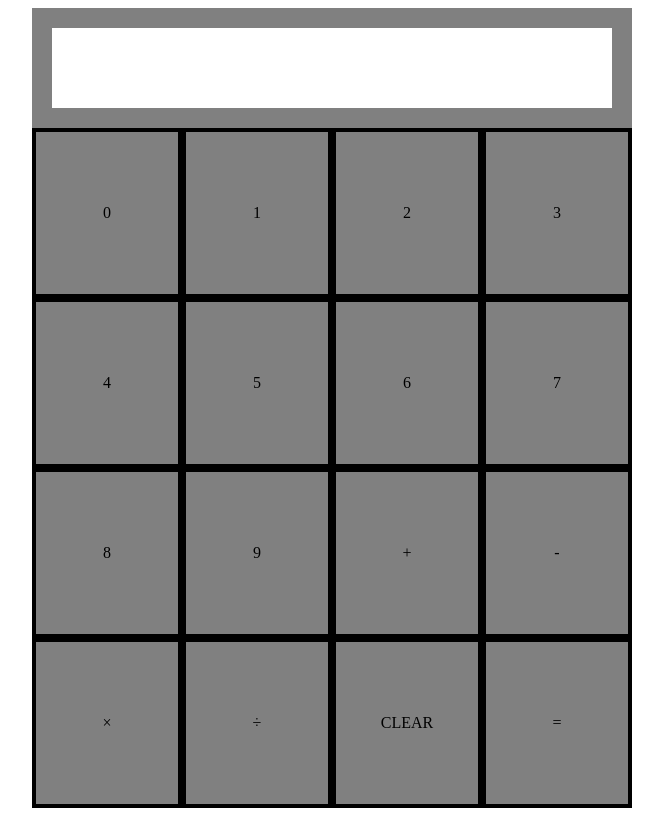
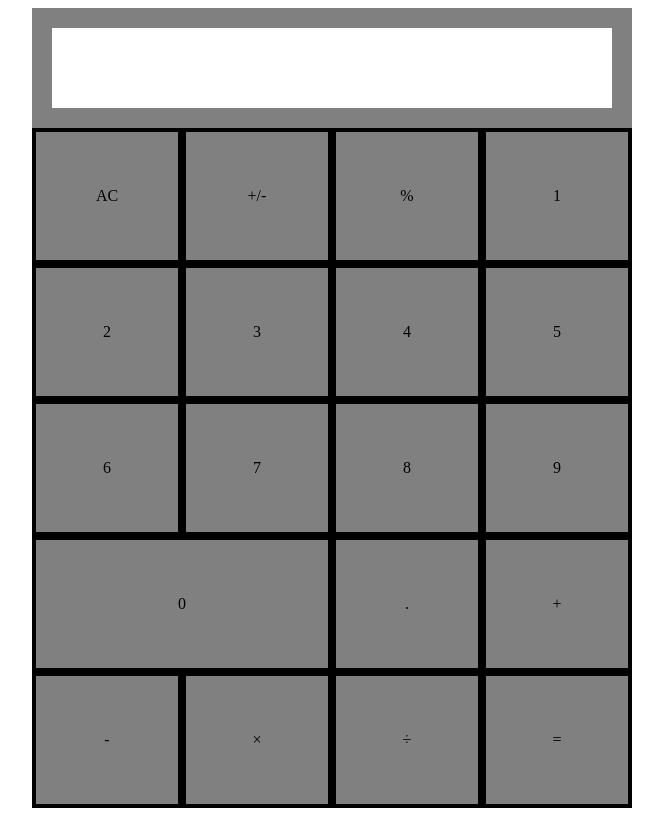
Before and after one commit to matthart10/calculator, a plain HTML site: page index.html in a window 1280 px wide. Shown: the whole page, without its empty margins (308-971 px from the left). Drawn offline with Linux system fonts and the light colour scheme.

Commit message:
Add multiple new buttons
Add new buttons and change ordering of buttons, also make zero button
bigger than all buttons by separating where it was created

```diff
--- a/script.js
+++ b/script.js
@@ -39,17 +39,45 @@ function operate(a, b, operation) {
     return (divide(a, b))
   }
 }
+let grid = document.querySelector("#grid")
+// Create clear button
+const clearButton = document.createElement("button");
+clearButton.classList.add("clearButton");
+clearButton.textContent = "AC";
+grid.appendChild(clearButton)
 
+// Create plus/minus button
+const signButton = document.createElement("button");
+signButton.classList.add("signButton");
+signButton.textContent = "+/-";
+grid.appendChild(signButton);
+
+// Create percentage button
+const percentButton = document.createElement("button");
+percentButton.classList.add("percentButton");
+percentButton.textContent = "%";
+grid.appendChild(percentButton);
 
 // Create number buttons
-
-let grid = document.querySelector("#grid")
-for (let i=0; i < 10; i++) {
+for (let i=1; i < 10; i++) {
   const cell = document.createElement("button");
   cell.classList.add("numberButton");
   cell.textContent = `${i}`;
   grid.appendChild(cell);
 }
+
+// Create zero button
+const zeroButton = document.createElement("button");
+zeroButton.classList.add("numberButton");
+zeroButton.classList.add("zeroButton");
+zeroButton.textContent = "0";
+grid.appendChild(zeroButton);
+
+// Add decimal button
+const decimalButton = document.createElement("button");
+decimalButton.classList.add("decimalButton");
+decimalButton.textContent = ".";
+grid.appendChild(decimalButton);
 
 // Create operator buttons
 const addButton = document.createElement("button");
@@ -72,12 +100,7 @@ divideButton.classList.add("operatorButton");
 divideButton.textContent = `÷`;
 grid.appendChild(divideButton);
 
-// Create clear button and equals button
-
-const clearButton = document.createElement("button");
-clearButton.classList.add("clearButton");
-clearButton.textContent = `CLEAR`;
-grid.appendChild(clearButton);
+// Create equals button
 
 const equalButton = document.createElement("button");
 equalButton.classList.add("equalButton")
--- a/styles.css
+++ b/styles.css
@@ -22,6 +22,8 @@
     align-items: stretch;
     flex-grow: 1;
 }
+
+
 button, input[type="submit"], input[type="reset"] {
 	background: none;
 	color: inherit;
@@ -36,7 +38,9 @@ button, input[type="submit"], input[type="reset"] {
     flex-basis: 25%
 
 }
-
+.zeroButton {
+    flex-basis: 50%
+}
 button:hover {
     background-color: #008CBA; /* change to your desired color */
     color: white; /* change to your desired color */
```
